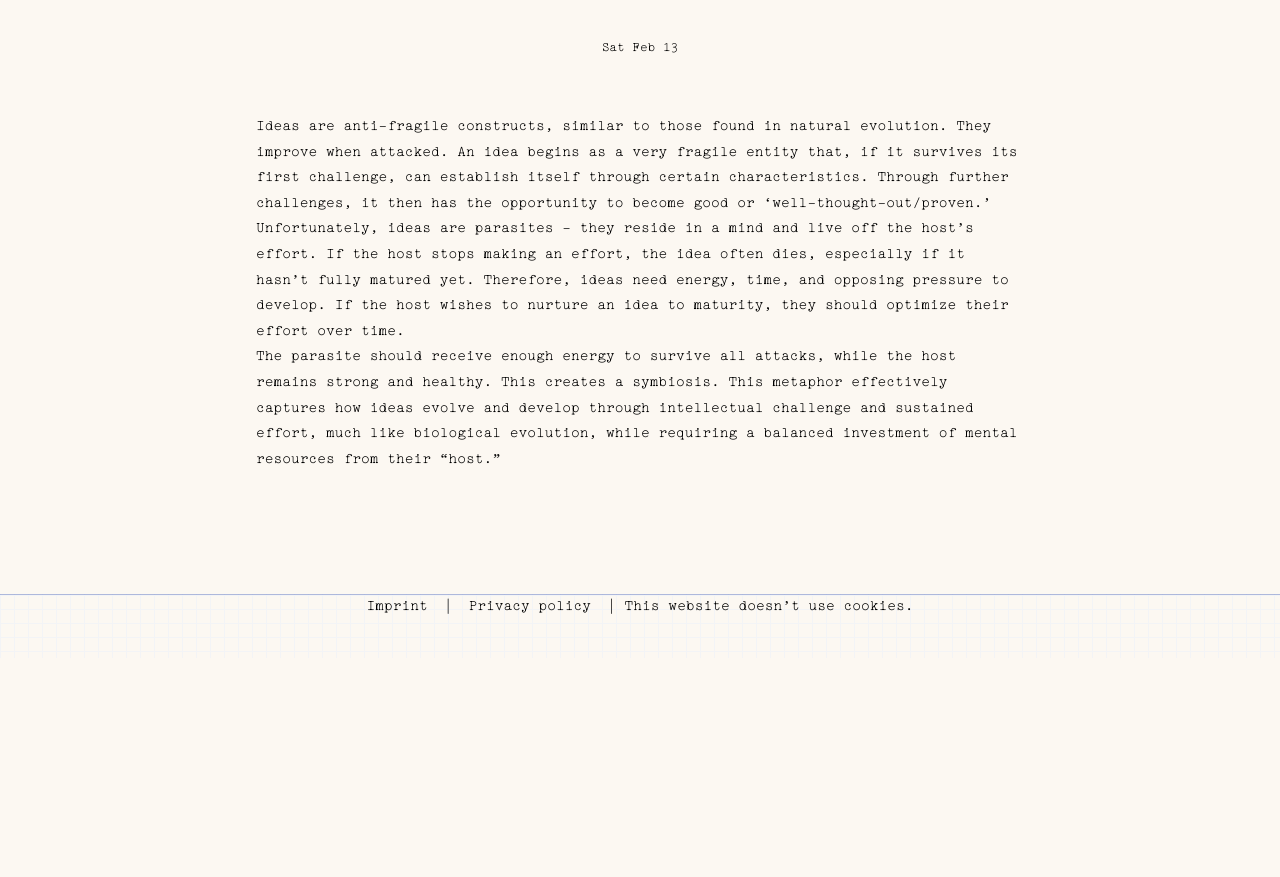
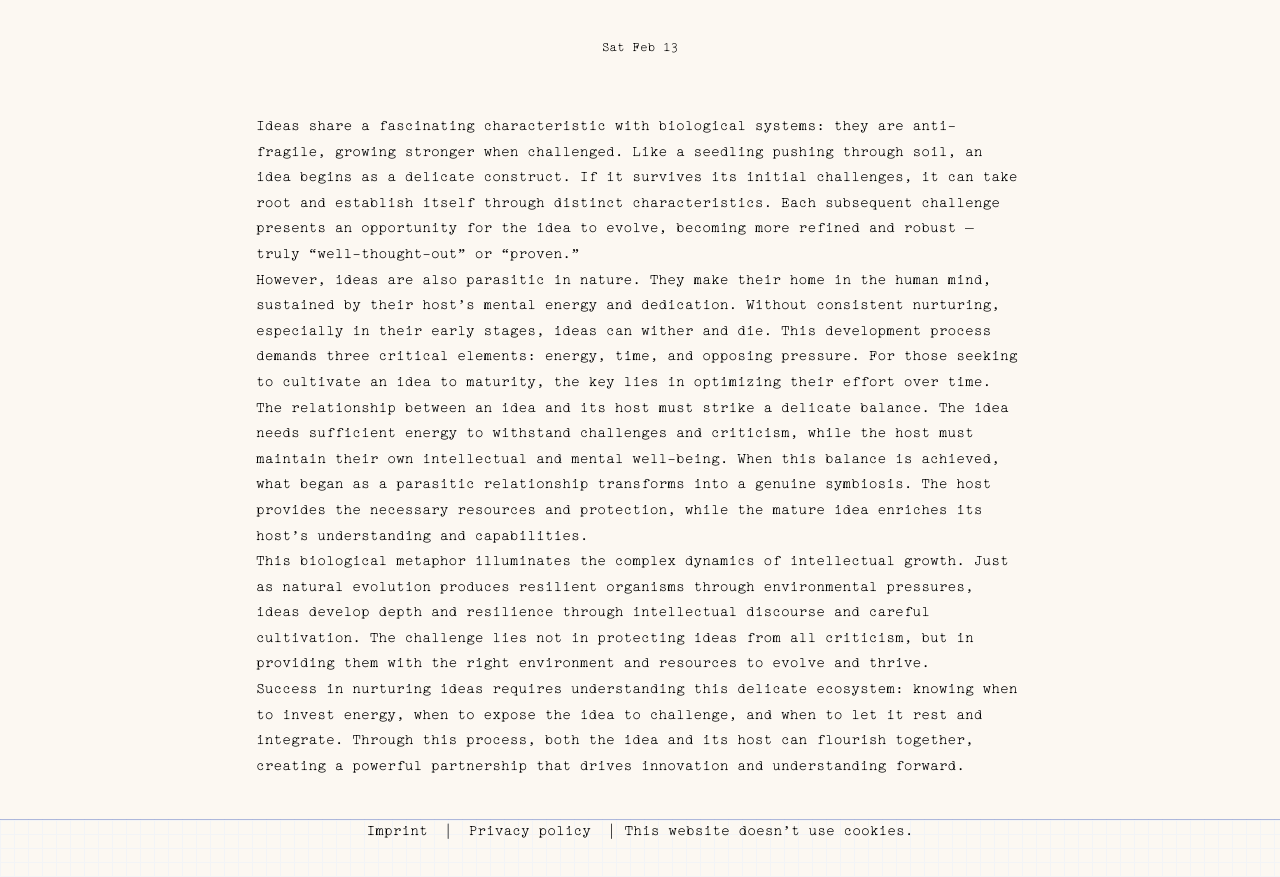
Before and after one commit to ErikBird/blog, an Astro site: page /posts/post-3 in a window 1280 px wide. Shown: the part 139-1016 px from the top of the page. Before the commit the page ends 800 px from the top, so only its background shows below. Built offline with nearby package versions, Linux system fonts and the light colour scheme; Astro itself is replaced by a stand-in of ours; a web font is replaced by a local one.

Commit message:
Revise blog post on idea evolution using biological metaphors

```diff
--- a/src/pages/posts/post-3.md
+++ b/src/pages/posts/post-3.md
@@ -8,9 +8,13 @@ tags: ["Ideas", "Darwinism", "Parasites"]
 category: "economics"
 compact: true
 ---
-Ideas are anti-fragile constructs, similar to those found in natural evolution. They improve when attacked. An idea begins as a very fragile entity that, if it survives its first challenge, can establish itself through certain characteristics. Through further challenges, it then has the opportunity to become good or 'well-thought-out/proven.'
 
-Unfortunately, ideas are parasites - they reside in a mind and live off the host's effort. If the host stops making an effort, the idea often dies, especially if it hasn't fully matured yet. Therefore, ideas need energy, time, and opposing pressure to develop. If the host wishes to nurture an idea to maturity, they should optimize their effort over time.
+Ideas share a fascinating characteristic with biological systems: they are anti-fragile, growing stronger when challenged. Like a seedling pushing through soil, an idea begins as a delicate construct. If it survives its initial challenges, it can take root and establish itself through distinct characteristics. Each subsequent challenge presents an opportunity for the idea to evolve, becoming more refined and robust – truly "well-thought-out" or "proven."
 
-The parasite should receive enough energy to survive all attacks, while the host remains strong and healthy. This creates a symbiosis.
-This metaphor effectively captures how ideas evolve and develop through intellectual challenge and sustained effort, much like biological evolution, while requiring a balanced investment of mental resources from their "host."
+However, ideas are also parasitic in nature. They make their home in the human mind, sustained by their host's mental energy and dedication. Without consistent nurturing, especially in their early stages, ideas can wither and die. This development process demands three critical elements: energy, time, and opposing pressure. For those seeking to cultivate an idea to maturity, the key lies in optimizing their effort over time.
+
+The relationship between an idea and its host must strike a delicate balance. The idea needs sufficient energy to withstand challenges and criticism, while the host must maintain their own intellectual and mental well-being. When this balance is achieved, what began as a parasitic relationship transforms into a genuine symbiosis. The host provides the necessary resources and protection, while the mature idea enriches its host's understanding and capabilities.
+
+This biological metaphor illuminates the complex dynamics of intellectual growth. Just as natural evolution produces resilient organisms through environmental pressures, ideas develop depth and resilience through intellectual discourse and careful cultivation. The challenge lies not in protecting ideas from all criticism, but in providing them with the right environment and resources to evolve and thrive.
+
+Success in nurturing ideas requires understanding this delicate ecosystem: knowing when to invest energy, when to expose the idea to challenge, and when to let it rest and integrate. Through this process, both the idea and its host can flourish together, creating a powerful partnership that drives innovation and understanding forward.
```
